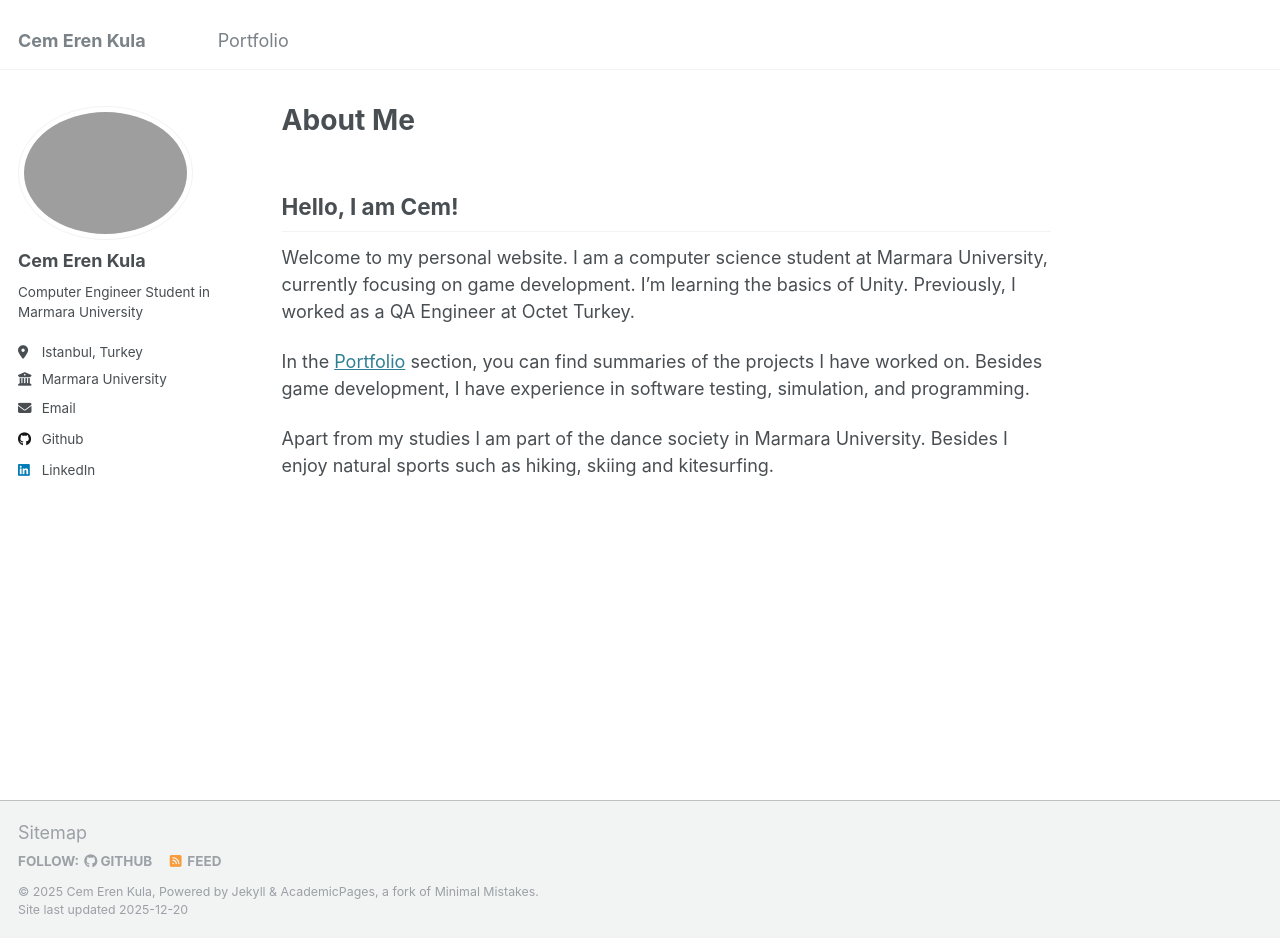
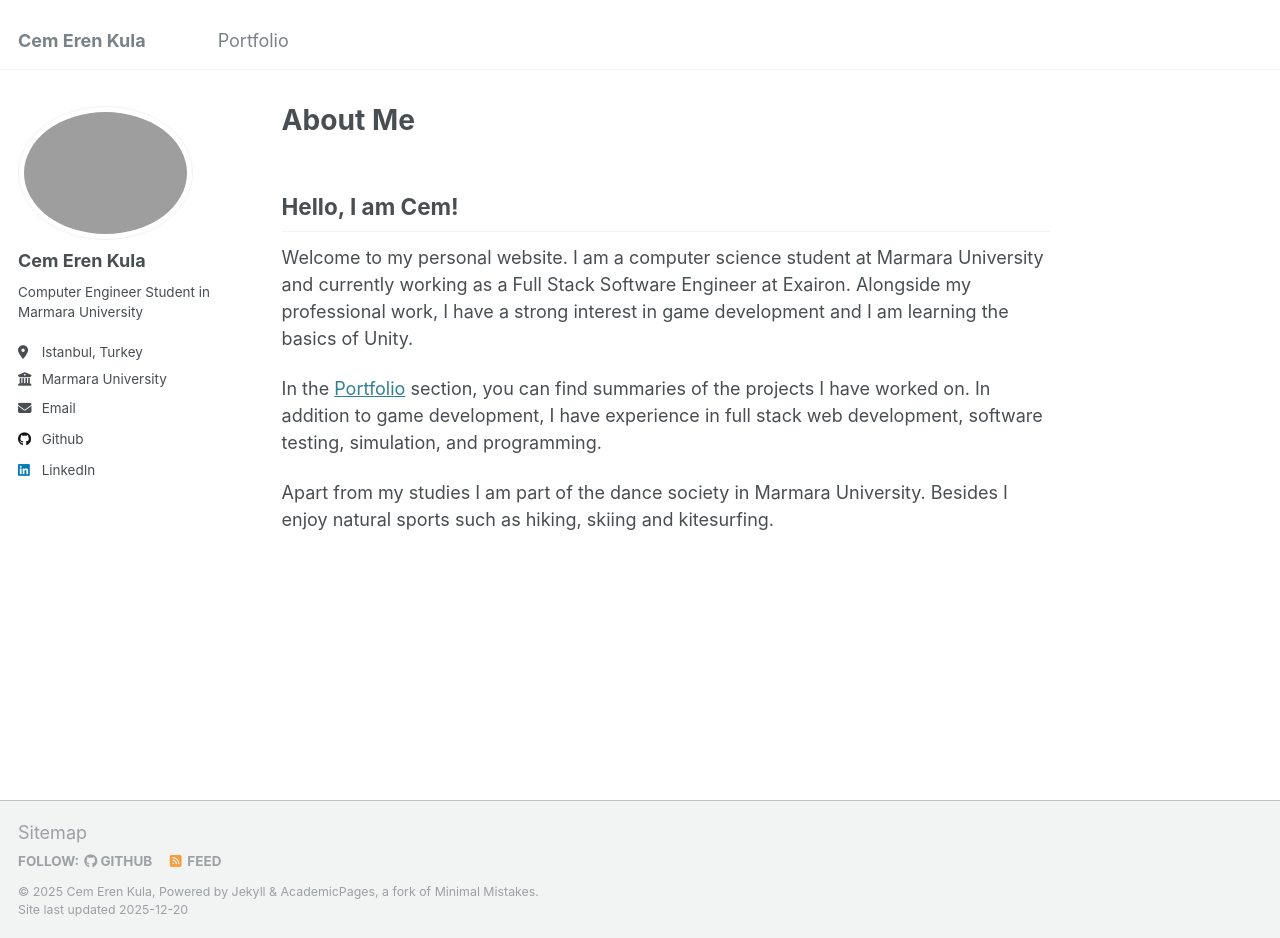
Before and after one commit to cemerenkula/cemerenkula.github.io, a Jekyll site: the page built from _pages/about.md, in a window 1280 px wide and 938 px high. Built offline with Jekyll 4.4.1, drawn with Linux system fonts in a browser that asks for light colours.

Commit message:
Fix image file typo and fix about section

```diff
--- a/_pages/about.md
+++ b/_pages/about.md
@@ -9,8 +9,8 @@ redirect_from:
 
 Hello, I am Cem!
 ------
-Welcome to my personal website. I am a computer science student at Marmara University, currently focusing on game development. I’m learning the basics of Unity. Previously, I worked as a QA Engineer at Octet Turkey.
+Welcome to my personal website. I am a computer science student at Marmara University and currently working as a Full Stack Software Engineer at Exairon. Alongside my professional work, I have a strong interest in game development and I am learning the basics of Unity.
 
-In the [Portfolio](https://cemerenkula.github.io/portfolio) section, you can find summaries of the projects I have worked on. Besides game development, I have experience in software testing, simulation, and programming.
+In the [Portfolio](https://cemerenkula.github.io/portfolio) section, you can find summaries of the projects I have worked on. In addition to game development, I have experience in full stack web development, software testing, simulation, and programming.
 
 Apart from my studies I am part of the dance society in Marmara University. Besides I enjoy natural sports such as hiking, skiing and kitesurfing.
```
Also changed, not shown: _portfolio/portfolio-4.md (+1 -1 lines).
